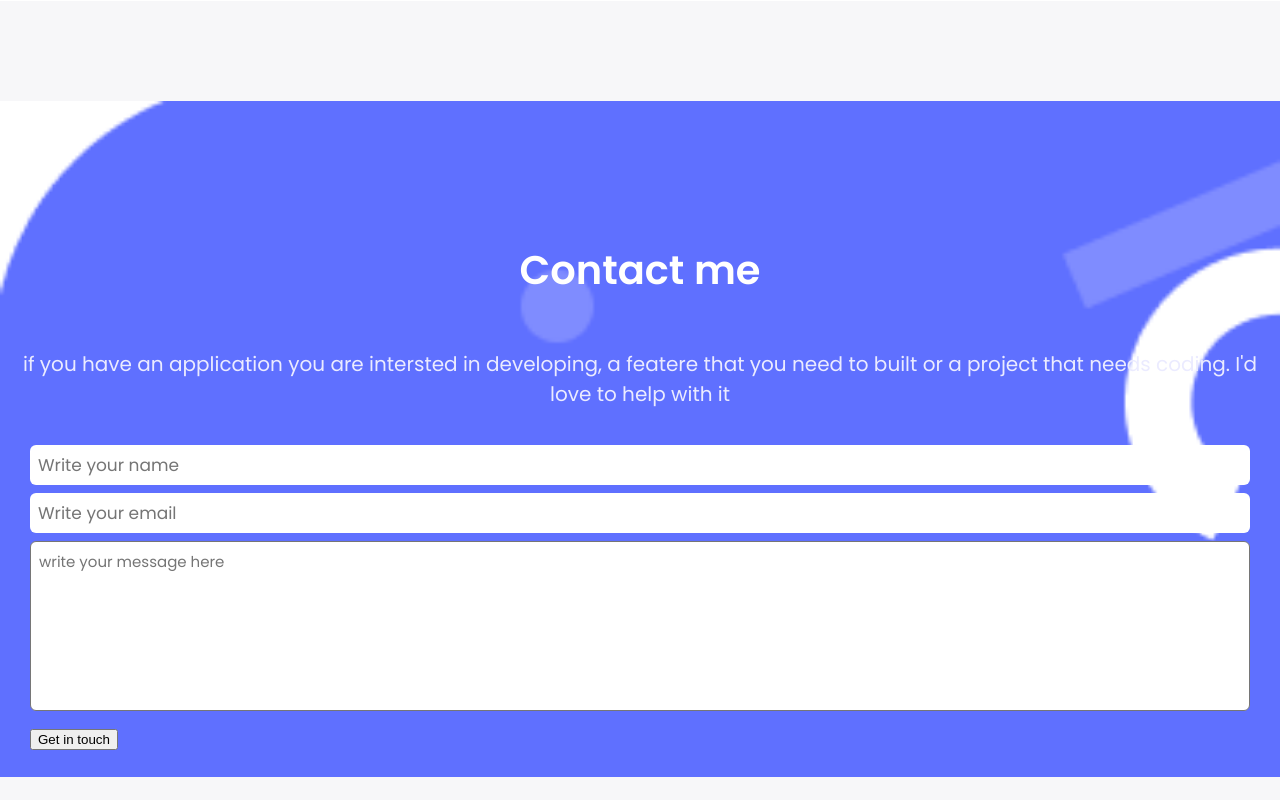
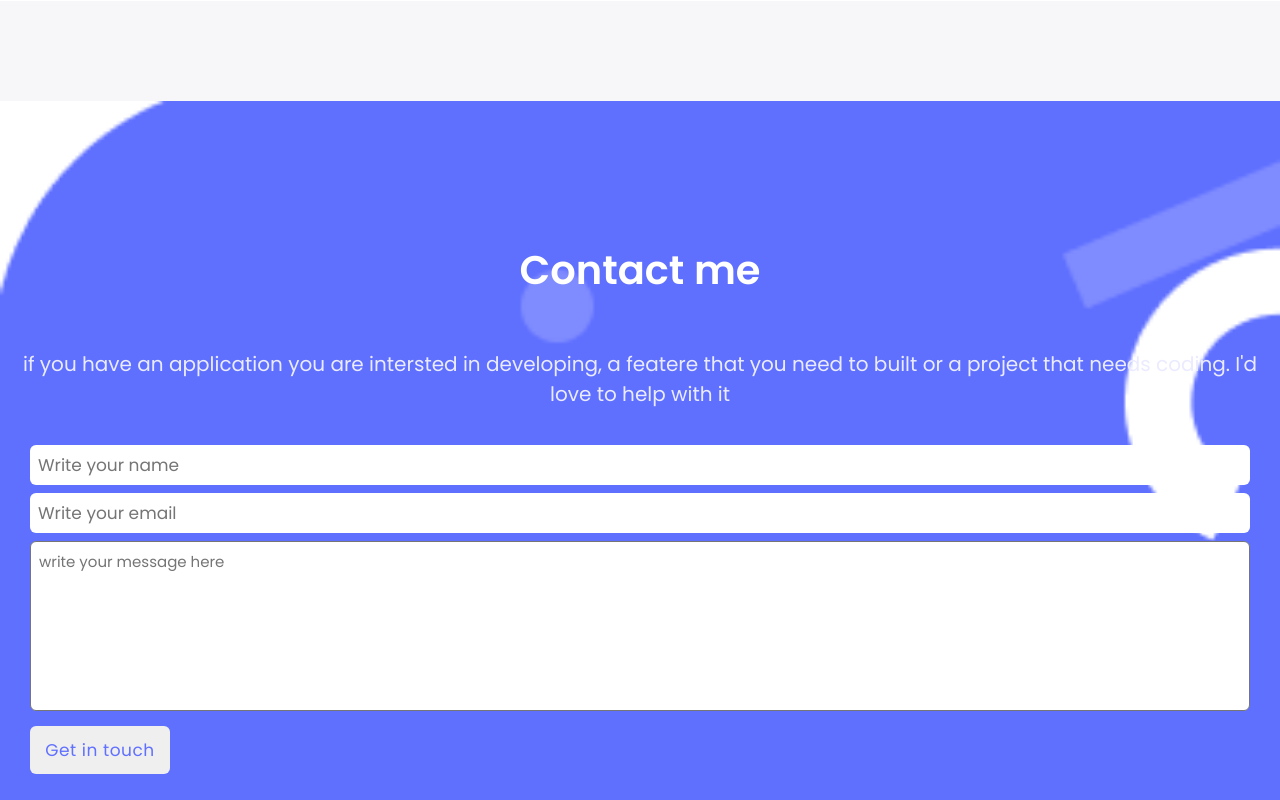
Before and after one commit to hafedEfheij/mobile-first, a website: page index.html in a window 1280 px wide. Shown: the part 4589-5389 px from the top of the page. Before the commit the page ends 5366 px from the top, so only its background shows below. Drawn offline with Linux system fonts and the light colour scheme.

Commit message:
Add rules for form button in styles.css

```diff
--- a/styles.css
+++ b/styles.css
@@ -396,3 +396,15 @@ textarea#text {
   padding: 8px;
   box-sizing: border-box;
 }
+
+button#btn-contact-form {
+  height: 48px;
+  width: 140px;
+  border-radius: 6px;
+  border: none;
+  font-family: 'Poppins', sans-serif;
+  font-size: 17px;
+  letter-spacing: 0.03em;
+  color: #6070ff;
+  line-height: 24px;
+}
```
